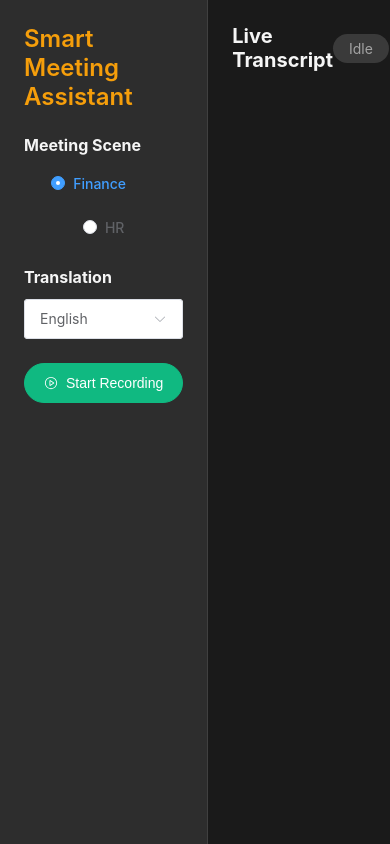
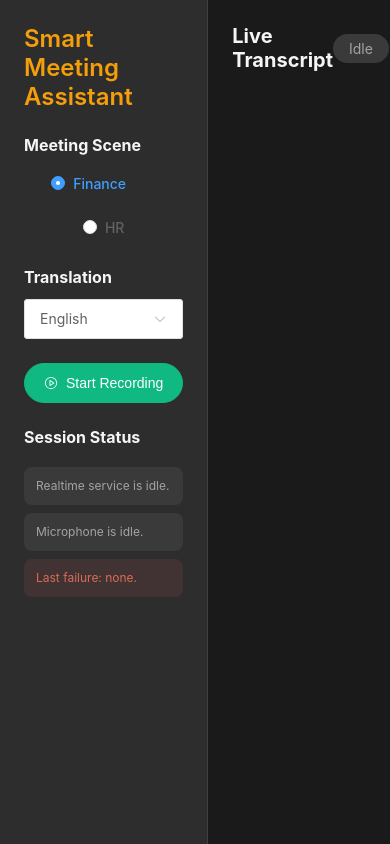
Before and after one commit to ClarenceChen0627/smart-meeting-assistant, a Vue app in the folder frontend/: page / in a window 390 px wide. Shown: the top 844 px of the page. Built offline with nearby package versions, Linux system fonts and the light colour scheme.

Commit message:
Add mobile diagnostics for realtime recording

```diff
--- a/frontend/src/components/MeetingRoom.vue
+++ b/frontend/src/components/MeetingRoom.vue
@@ -42,6 +42,13 @@
         >
           {{ buttonText }}
         </el-button>
+      </div>
+
+      <div class="diagnostics">
+        <h3>Session Status</h3>
+        <p class="diagnostic-line">{{ connectionStatus }}</p>
+        <p class="diagnostic-line">{{ audioStatus }}</p>
+        <p class="diagnostic-line diagnostic-error">{{ lastFailure }}</p>
       </div>
 
       <p v-if="isFinalizing" class="finalizing-hint">Generating final summary...</p>
@@ -146,6 +153,9 @@ const selectedTargetLanguage = ref<TranslationTargetLanguage>('en')
 const isRecording = ref(false)
 const isFinalizing = ref(false)
 const serverError = ref('')
+const connectionStatus = ref('Realtime service is idle.')
+const audioStatus = ref('Microphone is idle.')
+const lastFailure = ref('Last failure: none.')
 const transcripts = ref<DisplayTranscriptItem[]>([])
 const summary = ref<MeetingSummary | null>(null)
 const transcriptList = ref<HTMLElement>()
@@ -199,7 +209,11 @@ const { connect, disconnect, finalize, sendAudio, isConnected } = useWebSocket({
   },
   onError: (message: string) => {
     serverError.value = message
+    lastFailure.value = `Last failure: ${message}`
     console.error('WebSocket server error:', message)
+  },
+  onStatusChange: (message: string) => {
+    connectionStatus.value = message
   }
 })
 
@@ -241,8 +255,20 @@ const toggleRecording = async () => {
   await startRecording()
 }
 
+const formatClientError = (error: unknown): string => {
+  if (error instanceof Error) {
+    return error.message || error.name
+  }
+  if (typeof error === 'string') {
+    return error
+  }
+  return 'Unknown client-side error.'
+}
+
 const startRecording = async () => {
   try {
+    lastFailure.value = 'Last failure: none.'
+    audioStatus.value = 'Requesting microphone access...'
     audioStream = await navigator.mediaDevices.getUserMedia({
       audio: {
         channelCount: 1,
@@ -252,12 +278,28 @@ const startRecording = async () => {
         autoGainControl: true
       }
     })
+    audioStatus.value = 'Microphone access granted.'
+    audioStream.getTracks().forEach((track) => {
+      track.onended = () => {
+        audioStatus.value = 'Microphone stream ended.'
+      }
+      track.onmute = () => {
+        audioStatus.value = 'Microphone track muted.'
+      }
+      track.onunmute = () => {
+        audioStatus.value = 'Microphone track active.'
+      }
+    })
     const wsUrl = buildWebSocketUrl(selectedScene.value, selectedTargetLanguage.value)
 
     await connect(wsUrl)
 
     audioContext = new AudioContext({ sampleRate: TARGET_SAMPLE_RATE })
     await audioContext.resume()
+    audioStatus.value = `Audio engine running (${audioContext.state}).`
+    audioContext.onstatechange = () => {
+      audioStatus.value = `Audio engine state: ${audioContext?.state ?? 'closed'}.`
+    }
 
     audioSourceNode = audioContext.createMediaStreamSource(audioStream)
     processorNode = audioContext.createScriptProcessor(2048, 1, 1)
@@ -284,12 +326,18 @@ const startRecording = async () => {
     isRecording.value = true
     isFinalizing.value = false
     serverError.value = ''
+    connectionStatus.value = 'Realtime service connected.'
     transcripts.value = []
     summary.value = null
   } catch (error) {
+    const errorMessage = formatClientError(error)
+    serverError.value = errorMessage
+    lastFailure.value = `Last failure: ${errorMessage}`
+    connectionStatus.value = 'Realtime startup failed.'
+    audioStatus.value = `Failed to start microphone or audio pipeline: ${errorMessage}`
     console.error('Failed to start recording:', error)
-    await cleanupLocalAudio()
-    disconnect()
+    await cleanupLocalAudio({ preserveStatusMessage: true })
+    disconnect({ preserveStatusMessage: true })
   }
 }
 
@@ -298,8 +346,10 @@ const translationLabel = (targetLanguage?: TranslationTargetLanguage): string =>
 }
 
 const stopRecording = async () => {
+  audioStatus.value = 'Stopping microphone...'
   await cleanupLocalAudio()
   isRecording.value = false
+  audioStatus.value = 'Microphone stopped.'
 
   if (!isConnected.value) {
     disconnect()
@@ -310,6 +360,9 @@ const stopRecording = async () => {
   try {
     await finalize()
   } catch (error) {
+    const errorMessage = formatClientError(error)
+    serverError.value = errorMessage
+    lastFailure.value = `Last failure: ${errorMessage}`
     console.error('Failed to finalize session:', error)
     disconnect()
   } finally {
@@ -363,7 +416,7 @@ const downsampleAudio = (
   return output
 }
 
-const cleanupLocalAudio = async () => {
+const cleanupLocalAudio = async (params?: { preserveStatusMessage?: boolean }) => {
   if (processorNode) {
     processorNode.disconnect()
     processorNode.onaudioprocess = null
@@ -383,11 +436,17 @@ const cleanupLocalAudio = async () => {
   if (audioContext) {
     await audioContext.close()
     audioContext = null
+    if (!params?.preserveStatusMessage) {
+      audioStatus.value = 'Audio engine closed.'
+    }
   }
 
   if (audioStream) {
     audioStream.getTracks().forEach((track) => track.stop())
     audioStream = null
+    if (!params?.preserveStatusMessage) {
+      audioStatus.value = 'Microphone tracks stopped.'
+    }
   }
 }
 
@@ -428,6 +487,7 @@ onUnmounted(() => {
 
 .scene-selector h3,
 .translation-selector h3,
+.diagnostics h3,
 .summary-section h3 {
   font-size: 16px;
   margin-bottom: 12px;
@@ -447,6 +507,28 @@ onUnmounted(() => {
 .controls {
   display: flex;
   justify-content: center;
+}
+
+.diagnostics {
+  display: flex;
+  flex-direction: column;
+  gap: 8px;
+}
+
+.diagnostic-line {
+  margin: 0;
+  padding: 10px 12px;
+  border-radius: 8px;
+  background-color: var(--color-bg-tertiary);
+  color: var(--color-text-secondary);
+  font-size: 12px;
+  line-height: 1.5;
+  word-break: break-word;
+}
+
+.diagnostic-error {
+  background-color: rgba(205, 92, 92, 0.12);
+  color: #d96c54;
 }
 
 .finalizing-hint {
--- a/frontend/src/composables/useWebSocket.ts
+++ b/frontend/src/composables/useWebSocket.ts
@@ -12,6 +12,7 @@ interface UseWebSocketOptions {
   onTranslation: (data: TranscriptTranslation) => void
   onSummary: (data: MeetingSummary) => void
   onError?: (message: string) => void
+  onStatusChange?: (message: string) => void
 }
 
 export function useWebSocket(options: UseWebSocketOptions) {
@@ -28,12 +29,14 @@ export function useWebSocket(options: UseWebSocketOptions) {
   const connect = (url: string): Promise<void> => {
     return new Promise((resolve, reject) => {
       try {
+        options.onStatusChange?.('Connecting to realtime service...')
         console.log('Connecting WebSocket:', url)
         const socket = new WebSocket(url)
         ws.value = socket
 
         socket.onopen = () => {
           isConnected.value = true
+          options.onStatusChange?.('Realtime service connected.')
           console.log('WebSocket connected')
           resolve()
         }
@@ -56,6 +59,7 @@ export function useWebSocket(options: UseWebSocketOptions) {
         }
 
         socket.onerror = (error) => {
+          options.onStatusChange?.('Realtime service reported a network error.')
           console.error('WebSocket error:', error)
         }
 
@@ -63,6 +67,10 @@ export function useWebSocket(options: UseWebSocketOptions) {
           const wasConnected = isConnected.value
           isConnected.value = false
           ws.value = null
+          const closeMessage = `Realtime service disconnected (${event.code}${
+            event.reason ? `: ${event.reason}` : ''
+          }).`
+          options.onStatusChange?.(closeMessage)
           console.log('WebSocket closed:', event.code, event.reason)
 
           if (finalizeResolve || finalizeReject) {
@@ -79,13 +87,14 @@ export function useWebSocket(options: UseWebSocketOptions) {
           }
         }
       } catch (error) {
+        options.onStatusChange?.('Failed to create realtime connection.')
         console.error('Failed to create WebSocket:', error)
         reject(error)
       }
     })
   }
 
-  const disconnect = () => {
+  const disconnect = (params?: { preserveStatusMessage?: boolean }) => {
     if (finalizeReject) {
       finalizeReject(new Error('WebSocket closed before finalize completed.'))
       clearFinalize()
@@ -95,6 +104,9 @@ export function useWebSocket(options: UseWebSocketOptions) {
       ws.value = null
     }
     isConnected.value = false
+    if (!params?.preserveStatusMessage) {
+      options.onStatusChange?.('Realtime connection closed locally.')
+    }
   }
 
   const sendAudio = (audioChunk: ArrayBuffer) => {
--- a/frontend/vite.config.ts
+++ b/frontend/vite.config.ts
@@ -6,6 +6,13 @@ export default defineConfig(({ mode }) => {
   const env = loadEnv(mode, __dirname, '')
   const apiBaseUrl = env.VITE_API_BASE_URL || 'http://localhost:8080'
   const wsBaseUrl = env.VITE_WS_BASE_URL || 'ws://localhost:8080'
+  const allowedHosts = [
+    'localhost',
+    '127.0.0.1',
+    '.run.pinggy-free.link',
+    '.loca.lt',
+    '.trycloudflare.com'
+  ]
 
   return {
     plugins: [vue()],
@@ -16,6 +23,8 @@ export default defineConfig(({ mode }) => {
     },
     server: {
       port: 3000,
+      host: '0.0.0.0',
+      allowedHosts,
       proxy: {
         '/api': {
           target: apiBaseUrl,
```
